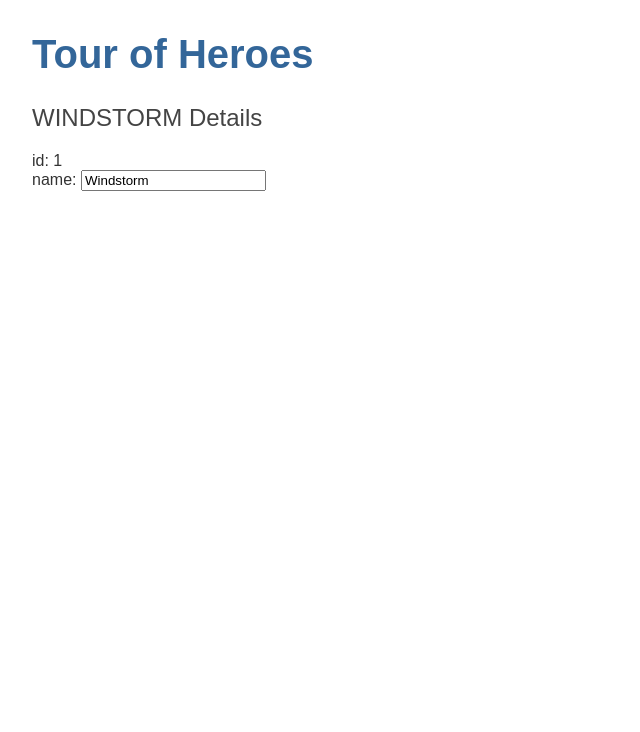
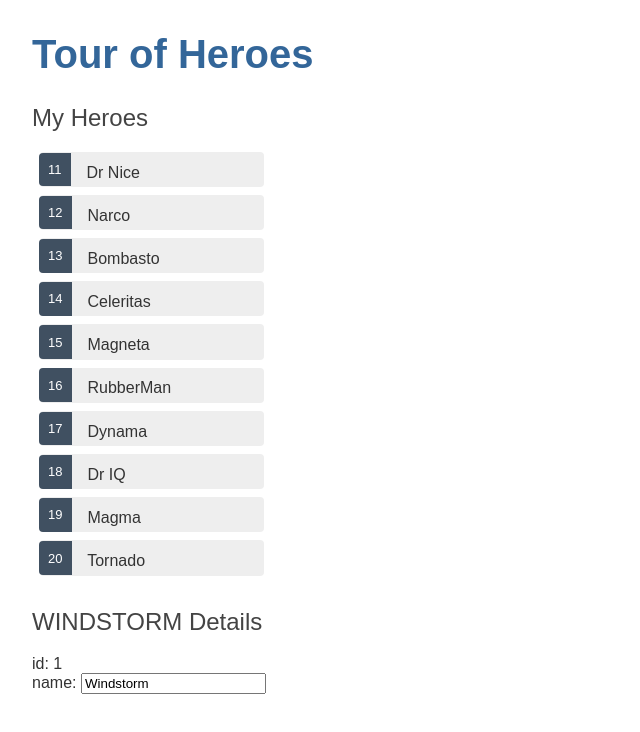
Before and after one commit to stevenmsl/angular-tour-of-heroes, an Angular app: page / in a window 1280 px wide. Shown: the top 732 px of the page, without its empty margins (0-640 px from the left). Built offline with nearby package versions, Linux system fonts and the light colour scheme.

Commit message:
Add event binding

```diff
--- a/src/app/heroes/heroes.component.css
+++ b/src/app/heroes/heroes.component.css
@@ -0,0 +1,43 @@
+.heroes {
+    margin: 0 0 2em 0;
+    list-style-type: none;
+    padding: 0;
+    width: 15em;
+}
+.heroes li {
+    cursor: pointer;
+    position: relative;
+    left: 0;
+    background-color: #EEE;
+    margin: .5em;
+    padding: .3em 0;
+    height: 1.6em;
+    border-radius: 4px;
+}
+.heroes li:hover {
+    color: #607D8B;
+    background-color: #DDD;
+    left: .1em;
+}
+.heroes li.selected {
+    background-color: #CFD8DC;
+    color: white;
+}
+.heroes li.selected:hover {
+    background-color: #BBD8DC;
+    color: white;
+}
+.heroes .badge {
+    display: inline-block;
+    font-size: small;
+    color: white;
+    padding: 0.8em 0.7em 0 0.7em;
+    background-color: #405061;
+    line-height: 1em;
+    position: relative;
+    left: -1px;
+    top: -4px;
+    height: 1.8em;
+    margin-right: .8em;
+    border-radius: 4px 0 0 4px;
+}
--- a/src/app/heroes/heroes.component.html
+++ b/src/app/heroes/heroes.component.html
@@ -1,3 +1,14 @@
+<h2>My Heroes</h2>
+<ul class="heroes">
+    <!-- repeater directive -->
+    <!-- li is the host element -->
+    <!-- heroes holds the mock heroes list -->
+    <!-- hero holds the current hero object for each interation through the list -->
+    <li *ngFor="let hero of heroes" (click)="onSelect(hero)"> <!-- event binding syntax; listen for the <li> element's click event -->
+        <span class="badge">{{hero.id}}</span> {{hero.name}}
+    </li>
+</ul>
+
 <!-- format with UppercasePipe-->
 <!--Use pipes to format strings, currency amounts, dates and other display data.-->
 <h2>{{hero.name | uppercase}} Details</h2>
--- a/src/app/heroes/heroes.component.ts
+++ b/src/app/heroes/heroes.component.ts
@@ -1,5 +1,6 @@
 import { Component, OnInit } from '@angular/core';
 import { Hero } from '../hero';
+import { HEROES } from '../mock-heroes';
 
 //Specifies the Angular metadata for the component
 @Component({
@@ -9,13 +10,20 @@ import { Hero } from '../hero';
   */
   selector: 'app-heroes',
   templateUrl: './heroes.component.html',
-  styleUrls: ['./heroes.component.css']
+  styleUrls: ['./heroes.component.css'] //private style to override global styles
 })
 export class HeroesComponent implements OnInit {
   hero : Hero = {
     id : 1,
     name : 'Windstorm'
   };
+
+  heroes = HEROES; //Expose the HEROES array for binding
+
+  selectedHero: Hero;
+  onSelect(hero: Hero): void {
+    this.selectedHero = hero;
+  }
 
   constructor() { }
 
```
